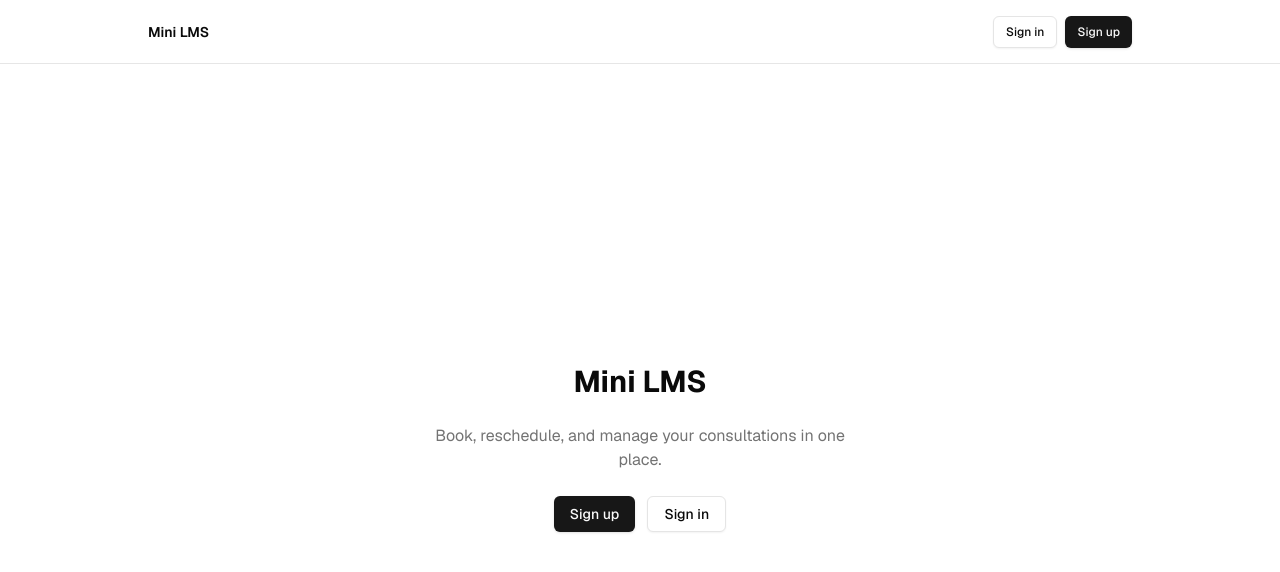
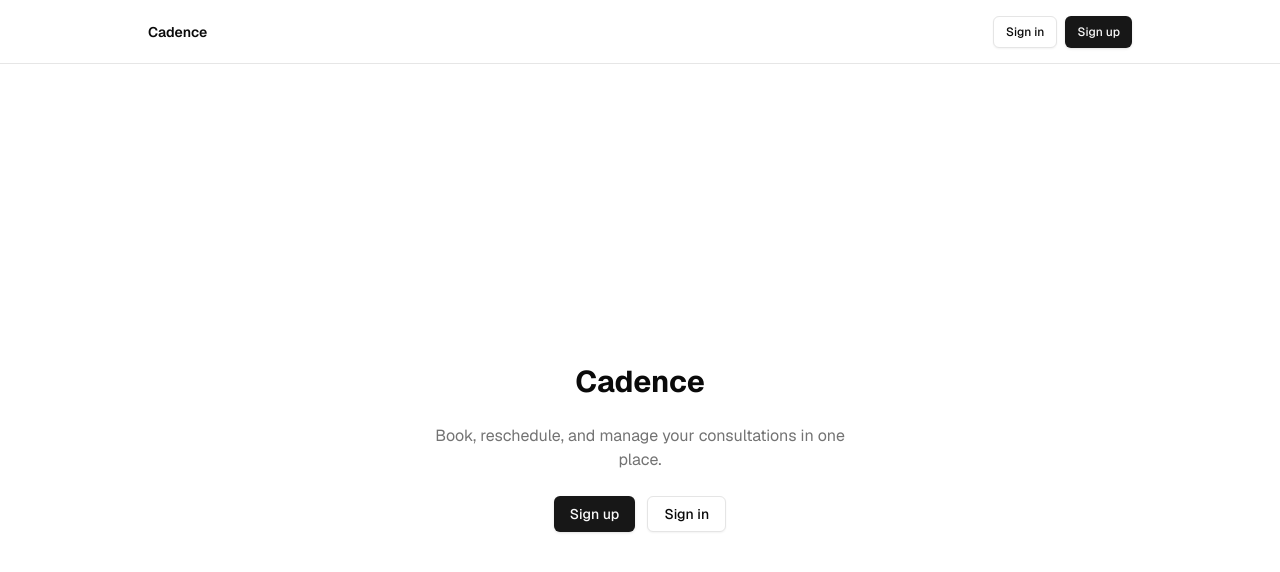
Before and after one commit to Malcolm-Malloy/cadence-contour-assessment, a Next.js app: page / in a window 1280 px wide. Shown: the top 572 px of the page. Built offline with nearby package versions, Linux system fonts and the light colour scheme; no server answers.

Commit message:
Name the project Cadence
Renames from generic 'Mini LMS' placeholder to Cadence across the
README, page metadata, nav brand, homepage, and package.json.

```diff
--- a/app/layout.tsx
+++ b/app/layout.tsx
@@ -12,7 +12,7 @@ const defaultUrl = process.env.VERCEL_URL
 
 export const metadata: Metadata = {
   metadataBase: new URL(defaultUrl),
-  title: "Mini LMS",
+  title: "Cadence",
   description: "Student consultation booking and admin oversight",
 };
 
@@ -60,7 +60,7 @@ function NavFallback() {
     <nav className="w-full flex justify-center border-b border-b-foreground/10 h-16">
       <div className="w-full max-w-5xl flex justify-between items-center p-3 px-5 text-sm">
         <Link href="/" className="font-semibold">
-          Mini LMS
+          Cadence
         </Link>
       </div>
     </nav>
--- a/app/page.tsx
+++ b/app/page.tsx
@@ -20,7 +20,7 @@ async function HomeContent() {
 
   return (
     <div className="flex-1 flex flex-col items-center justify-center gap-6 text-center py-24">
-      <h1 className="text-3xl font-bold">Mini LMS</h1>
+      <h1 className="text-3xl font-bold">Cadence</h1>
       <p className="text-muted-foreground max-w-md">
         Book, reschedule, and manage your consultations in one place.
       </p>
--- a/components/site-nav.tsx
+++ b/components/site-nav.tsx
@@ -12,7 +12,7 @@ export async function SiteNav() {
     <nav className="w-full flex justify-center border-b border-b-foreground/10 h-16">
       <div className="w-full max-w-5xl flex justify-between items-center p-3 px-5 text-sm">
         <div className="flex gap-5 items-center font-semibold">
-          <Link href="/">Mini LMS</Link>
+          <Link href="/">Cadence</Link>
           {auth && (
             <div className="flex gap-4 font-normal">
               <Link href="/dashboard">Dashboard</Link>
--- a/package.json
+++ b/package.json
@@ -1,5 +1,5 @@
 {
-  "name": "mini-lms",
+  "name": "cadence",
   "private": true,
   "scripts": {
     "dev": "next dev",
```
Also changed, not shown: 1 other file (tests, documents, lock files or other folders).
